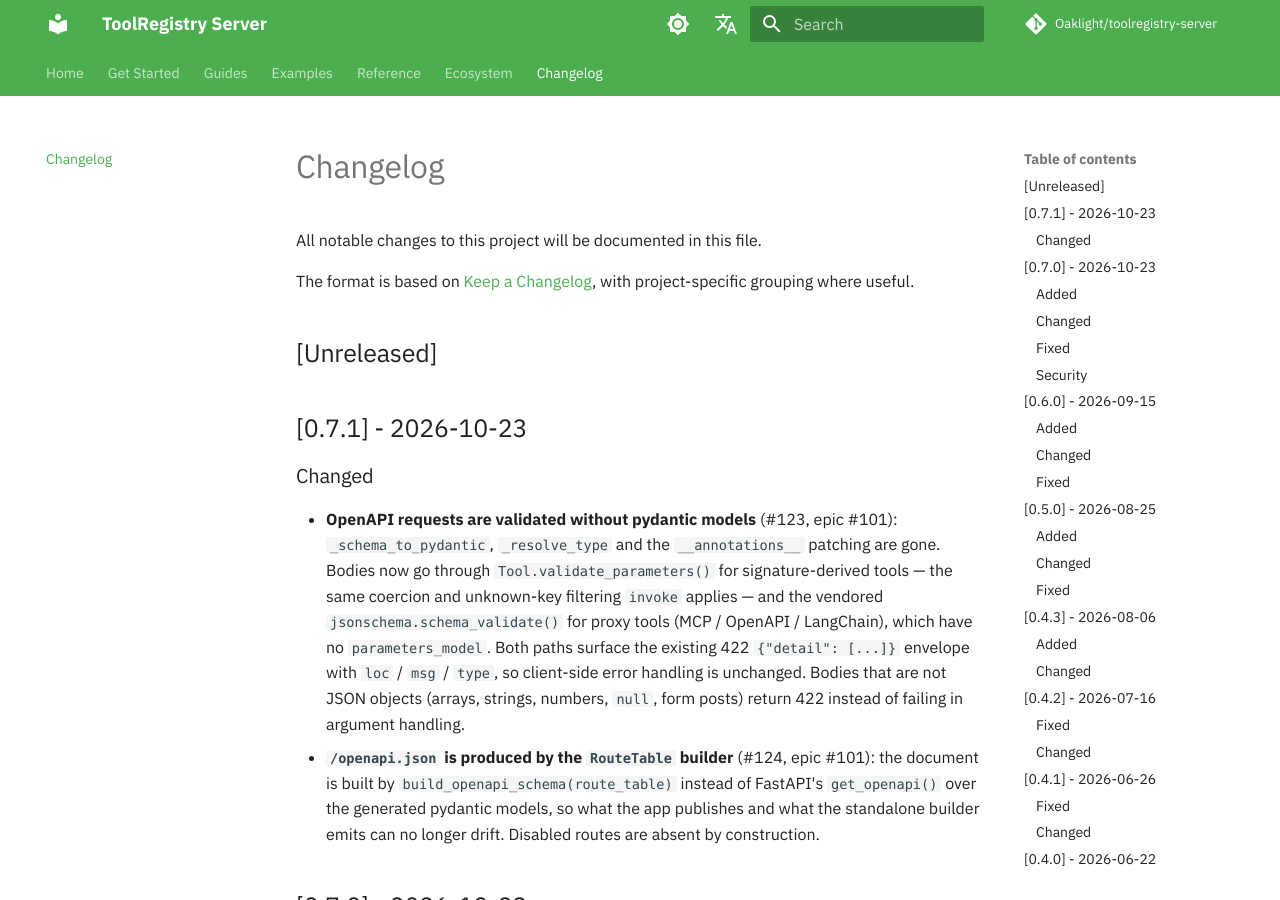
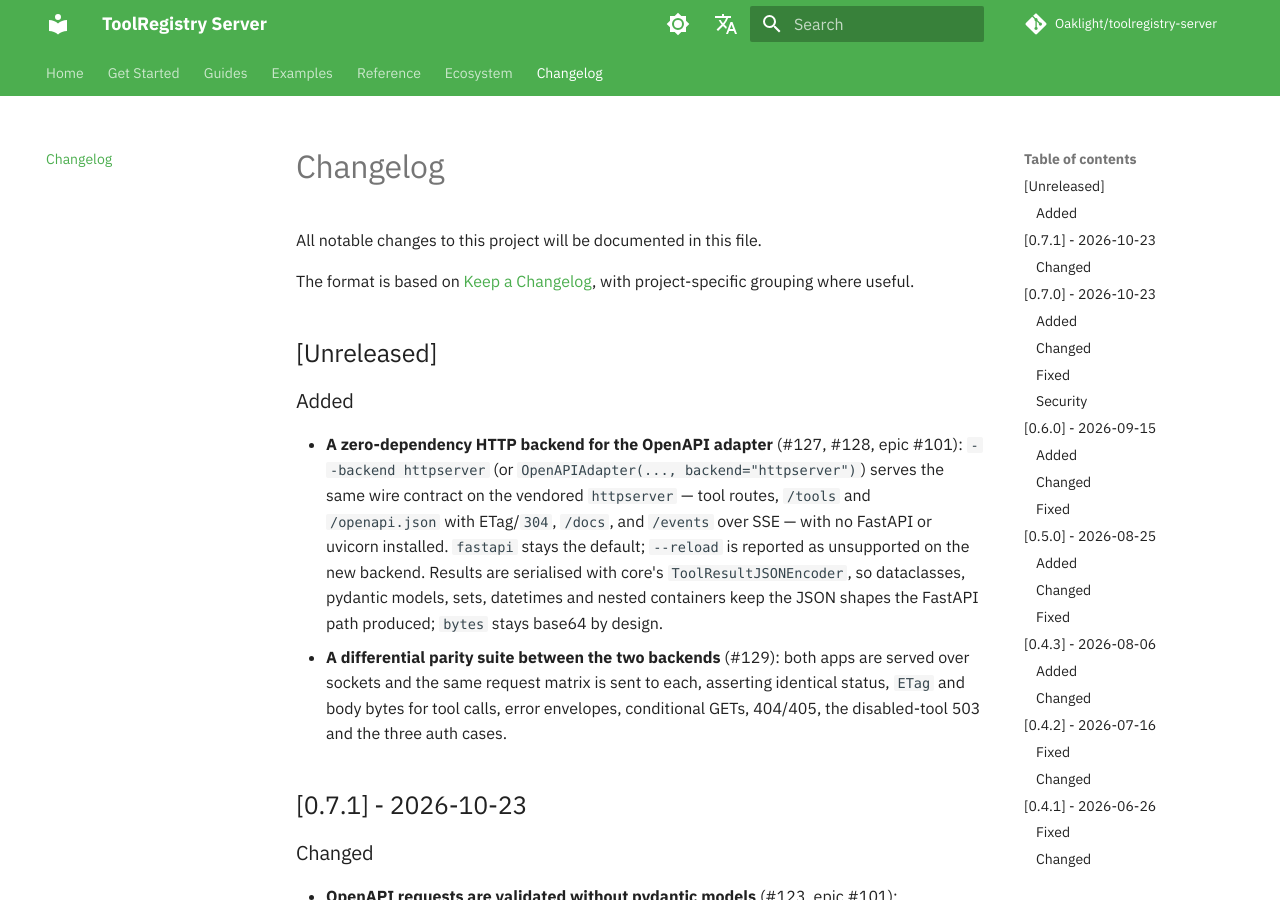
Before and after one commit to Oaklight/toolregistry-server, an MkDocs documentation site: the page built from docs/changelog.md, in a window 1280 px wide and 900 px high. Built offline with MkDocs 1.6.1 and Material for MkDocs 9.7.7, drawn with Linux system fonts in a browser that asks for light colours; some web fonts are replaced; comment, search, counter and statistics services are not loaded.

Commit message:
docs(changelog): record the httpserver backend and parity suite

```diff
--- a/docs/changelog.md
+++ b/docs/changelog.md
@@ -5,6 +5,11 @@ All notable changes to this project will be documented in this file.
 The format is based on [Keep a Changelog](https://keepachangelog.com/en/1.1.0/), with project-specific grouping where useful.
 
 ## [Unreleased]
+
+### Added
+
+- **A zero-dependency HTTP backend for the OpenAPI adapter** (#127, #128, epic #101): `--backend httpserver` (or `OpenAPIAdapter(..., backend="httpserver")`) serves the same wire contract on the vendored `httpserver` — tool routes, `/tools` and `/openapi.json` with ETag/`304`, `/docs`, and `/events` over SSE — with no FastAPI or uvicorn installed. `fastapi` stays the default; `--reload` is reported as unsupported on the new backend. Results are serialised with core's `ToolResultJSONEncoder`, so dataclasses, pydantic models, sets, datetimes and nested containers keep the JSON shapes the FastAPI path produced; `bytes` stays base64 by design.
+- **A differential parity suite between the two backends** (#129): both apps are served over sockets and the same request matrix is sent to each, asserting identical status, `ETag` and body bytes for tool calls, error envelopes, conditional GETs, 404/405, the disabled-tool 503 and the three auth cases.
 
 ## [0.7.1] - 2026-10-23
 
```
